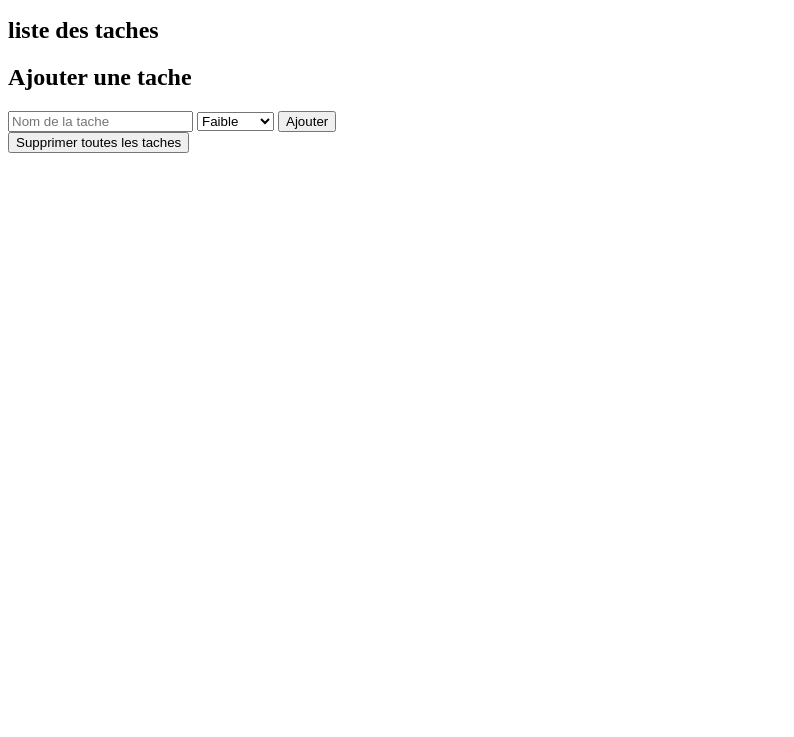
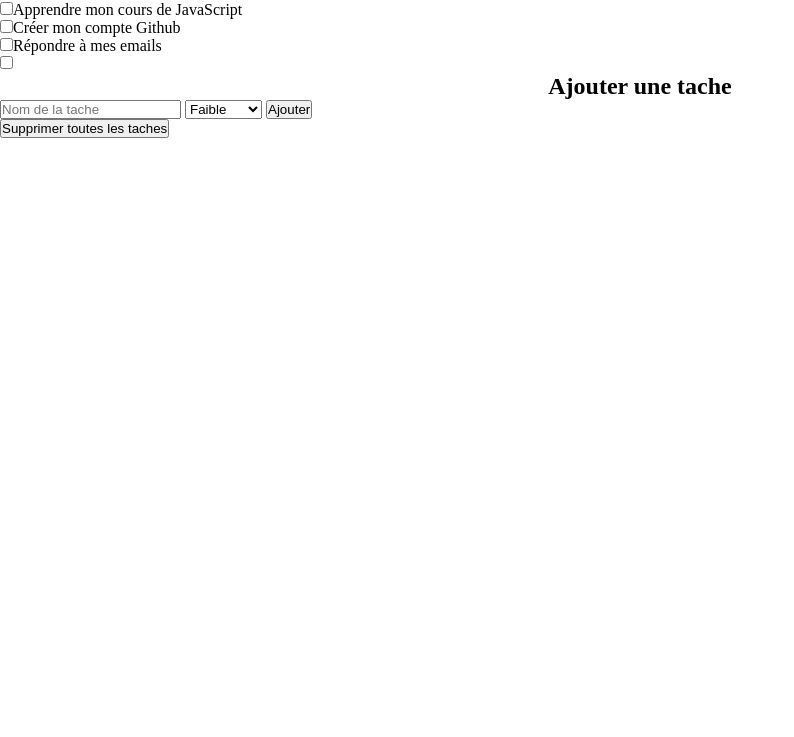
Before and after one commit to sadjoaldi/ToDoTask, a plain HTML site: page index.html in a window 1280 px wide. Shown: the part 63-800 px from the top of the page, without its empty margins (0-794 px from the left). Drawn offline with Linux system fonts and the light colour scheme.

Commit message:
ajout de fonctionnalité js ajout des taches, suppression..., style à faire)

```diff
--- a/CSS/main.css
+++ b/CSS/main.css
@@ -1,3 +1,22 @@
+* {
+  margin: 0;
+  padding: 0;
+  box-sizing: border-box;
+}
+
+h1,
+h2 {
+  text-align: center;
+}
+
+#taskList {
+  list-style-type: none;
+}
+
+#taskList li {
+  display: flex;
+  align-items: center;
+}
 .heightPriority {
   background: red;
 }
--- a/JS/main.js
+++ b/JS/main.js
@@ -12,3 +12,63 @@
     priority: 3,
   },
 ];
+
+// constantes pour la selection des elements du DOM
+const taskList = document.querySelector("#taskList");
+const taskForm = document.querySelector("#taskForm");
+const taskName = document.querySelector("#task_name");
+const taskPriority = document.querySelector("#priority");
+const deleteTask = document.querySelector("#deleteAll");
+const notification = document.querySelector("#notification");
+
+// Fonction d'affichage des taches
+function displayTasks() {
+  taskList.innerHTML = "";
+  tasks.forEach((task, index) => {
+    const li = document.createElement("li");
+    const label = document.createElement("label");
+    const checkbox = document.createElement("input");
+    checkbox.type = "checkbox";
+    checkbox.dataset.index = index;
+    label.textContent = task.title;
+    label.classList.add(`priority-${task.priority}`);
+    label.prepend(checkbox);
+    li.appendChild(label);
+    taskList.appendChild(li);
+  });
+
+  console.log(`Displayed ${tasks.length} tasks.`);
+}
+displayTasks();
+
+//Gestionnaire d'événements pour l'ajout de tâches
+taskForm.addEventListener("submit", (e) => {
+  e.preventDefault();
+  const title = taskName.value;
+  const priority = taskPriority.value;
+  if (title) {
+    addTask(title, priority);
+    taskName.value = "";
+  }
+});
+
+// Fonction pour ajouter une tache
+function addTask(title, priority) {
+  tasks.push({ title, priority });
+  displayTasks();
+}
+addTask();
+
+// Fonction pour supprimer toutes les taches
+
+function deleteAllTasks() {
+  const selectedTasks = taskList.querySelectorAll(
+    "input[type=checkbox]: checked"
+  );
+  selectedTasks.forEach((checkbox) => {
+    const index = parseInt(checkbox.dataset.index);
+    tasks.splice(index, 1);
+  });
+  displayTasks();
+}
+deleteTask.addEventListener("click", deleteAllTasks);
--- a/index.html
+++ b/index.html
@@ -9,12 +9,12 @@
   </head>
   <body>
     <h1>To do list</h1>
-    <section class="toDoList">
+    <section>
       <h2>liste des taches</h2>
       <ul id="taskList"></ul>
     </section>
 
-    <section class="toDoForm">
+    <section>
       <h2>Ajouter une tache</h2>
       <form action="" id="taskForm">
         <input
```
Also changed, not shown: 1 other file.
